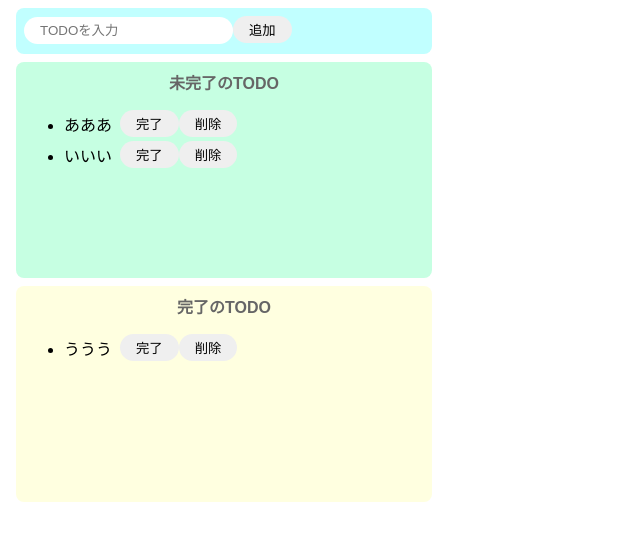
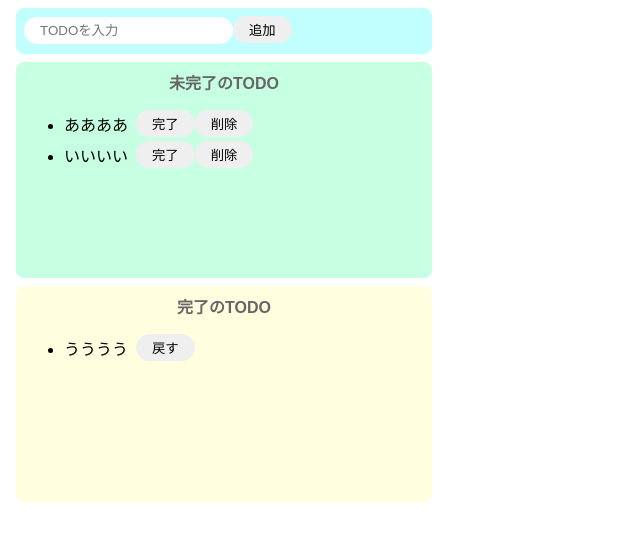
Before and after one commit to ao9mame/react-practice, a React (Create React App) app: page / in a window 1280 px wide. Shown: the top 540 px of the page, without its empty margins (0-640 px from the left). Built offline with nearby package versions, Linux system fonts and the light colour scheme.

Commit message:
modify mock

```diff
--- a/src/App.jsx
+++ b/src/App.jsx
@@ -1,7 +1,12 @@
-import React from "react";
+import React, { useState } from "react";
 import "./styles.css";
 
 export const App = () => {
+  const [incompleteTodos, setIncompleteTodos] = useState([
+    "ああああ",
+    "いいいい"
+  ]);
+  const [completeTodos, setCompleteTodos] = useState(["うううう"]);
   return (
     <>
       <div className="input-area">
@@ -11,26 +16,28 @@ export const App = () => {
       <div className="incomplete-area">
         <p className="title">未完了のTODO</p>
         <ul>
-          <div className="list-row">
-            <li>あああ</li>
-            <button>完了</button>
-            <button>削除</button>
-          </div>
-          <div className="list-row">
-            <li>いいい</li>
-            <button>完了</button>
-            <button>削除</button>
-          </div>
+          {incompleteTodos.map((todo) => {
+            return (
+              <div key={todo} className="list-row">
+                <li>{todo}</li>
+                <button>完了</button>
+                <button>削除</button>
+              </div>
+            );
+          })}
         </ul>
       </div>
       <div className="complete-area">
         <p className="title">完了のTODO</p>
         <ul>
-          <div className="list-row">
-            <li>ううう</li>
-            <button>完了</button>
-            <button>削除</button>
-          </div>
+          {completeTodos.map((todo) => {
+            return (
+              <div key={todo} className="list-row">
+                <li>{todo}</li>
+                <button>戻す</button>
+              </div>
+            );
+          })}
         </ul>
       </div>
     </>
```
